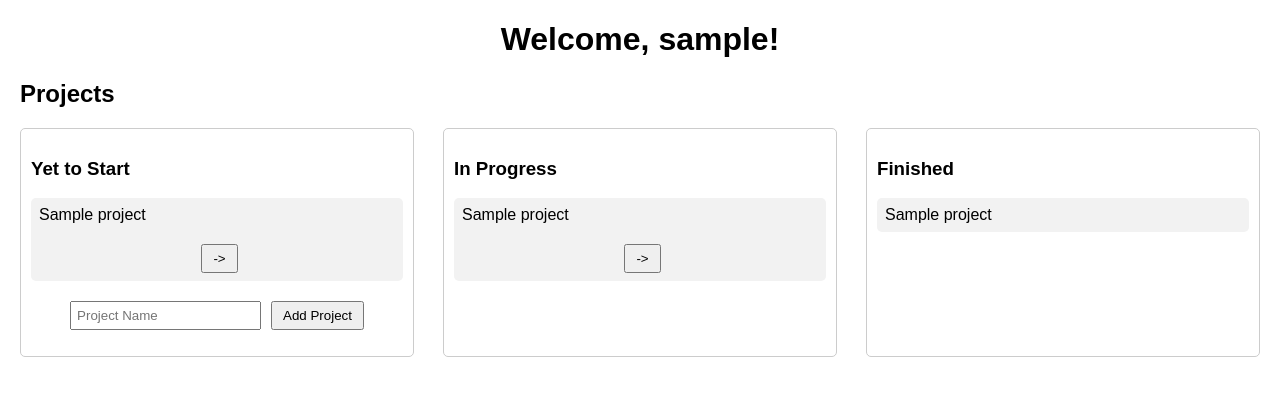
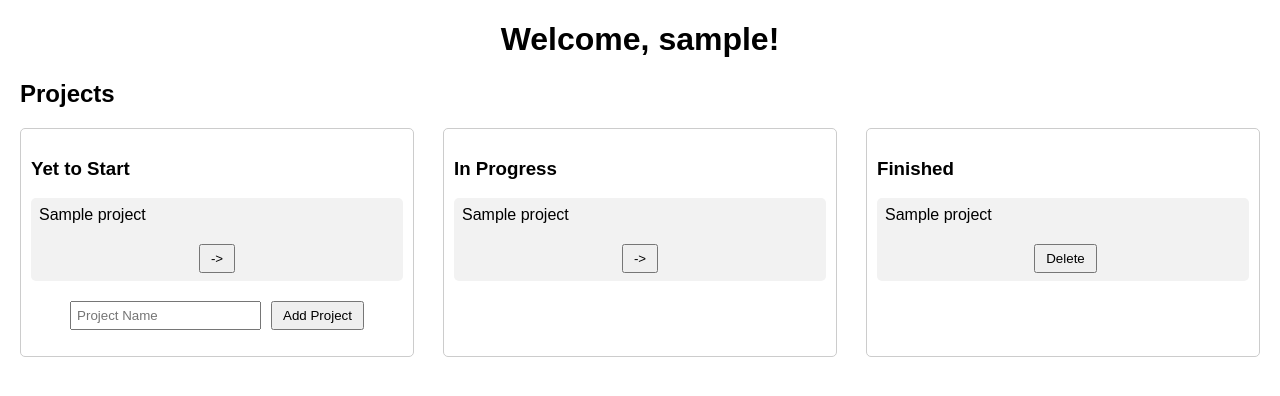
Before and after one commit to VarunCypherV/MyProjectManager, a Flask app: template templates/project.html in a window 1280 px wide. Shown: the top 396 px of the page. Run offline with Flask 3, Linux system fonts and the light colour scheme; the template is opened without the code that fills it: most values are stand-ins (such as "Sample title", 1, 10 or a date in 2020).

Commit message:
kanban functionality pog

```diff
--- a/app.py
+++ b/app.py
@@ -1,4 +1,3 @@
-
 from flask import Flask, render_template, request, redirect, url_for, session
 import mysql.connector
 
@@ -110,7 +109,6 @@ def add_project():
     return redirect('/project/' + session['username'])
 
 @app.route('/move_project', methods=['POST'])
-@app.route('/move_project', methods=['POST'])
 def move_project():
     project_id = request.form['project_id']
     current_status = request.form['current_status']
@@ -128,6 +126,16 @@ def move_project():
 
     return redirect(url_for('project', username=session['username']))
 
+@app.route('/delete_project/<int:project_id>', methods=['POST'])
+def delete_project(project_id):
+    # Delete the project from the database
+    query = "DELETE FROM projects WHERE id = %s"
+    cursor = mysql.cursor()
+    cursor.execute(query, (project_id,))
+    mysql.commit()
+    cursor.close()
+
+    return redirect(url_for('project', username=session['username']))
 
 if __name__ == '__main__':
     app.secret_key = 'your-secret-key'  # Set a secret key for session management
--- a/templates/project.html
+++ b/templates/project.html
@@ -61,7 +61,7 @@
             padding: 5px 10px;
         }
 
-        .move-button {
+        .delete-button {
             margin-left: 5px;
         }
     </style>
@@ -77,12 +77,13 @@
             <ul>
                 {% for project in yet_to_start_projects %}
                     <li>{{ project[1] }}
-                        <form action="{{ url_for('move_project') }}" method="post" class="move-button">
+                        <form action="{{ url_for('move_project') }}" method="post">
                             <input type="hidden" name="project_id" value="{{ project[0] }}">
                             <input type="hidden" name="current_status" value="Yet to Start">
                             <input type="hidden" name="new_status" value="In Progress">
                             <button type="submit">-></button>
                         </form>
+
                     </li>
                 {% endfor %}
                 <form action="{{ url_for('add_project') }}" method="post">
@@ -98,12 +99,13 @@
             <ul>
                 {% for project in in_progress_projects %}
                     <li>{{ project[1] }}
-                        <form action="{{ url_for('move_project') }}" method="post" class="move-button">
+                        <form action="{{ url_for('move_project') }}" method="post">
                             <input type="hidden" name="project_id" value="{{ project[0] }}">
                             <input type="hidden" name="current_status" value="In Progress">
                             <input type="hidden" name="new_status" value="Finished">
                             <button type="submit">-></button>
                         </form>
+
                     </li>
                 {% endfor %}
             </ul>
@@ -113,7 +115,14 @@
             <h3>Finished</h3>
             <ul>
                 {% for project in finished_projects %}
-                    <li>{{ project[1] }}</li>
+                    <li>{{ project[1] }}
+                        <form action="{{ url_for('delete_project', project_id=project[0]) }}" method="post" class="delete-button">
+
+
+                            <input type="hidden" name="project_id" value="{{ project[0] }}">
+                            <button type="submit">Delete</button>
+                        </form>
+                    </li>
                 {% endfor %}
             </ul>
         </div>
```
